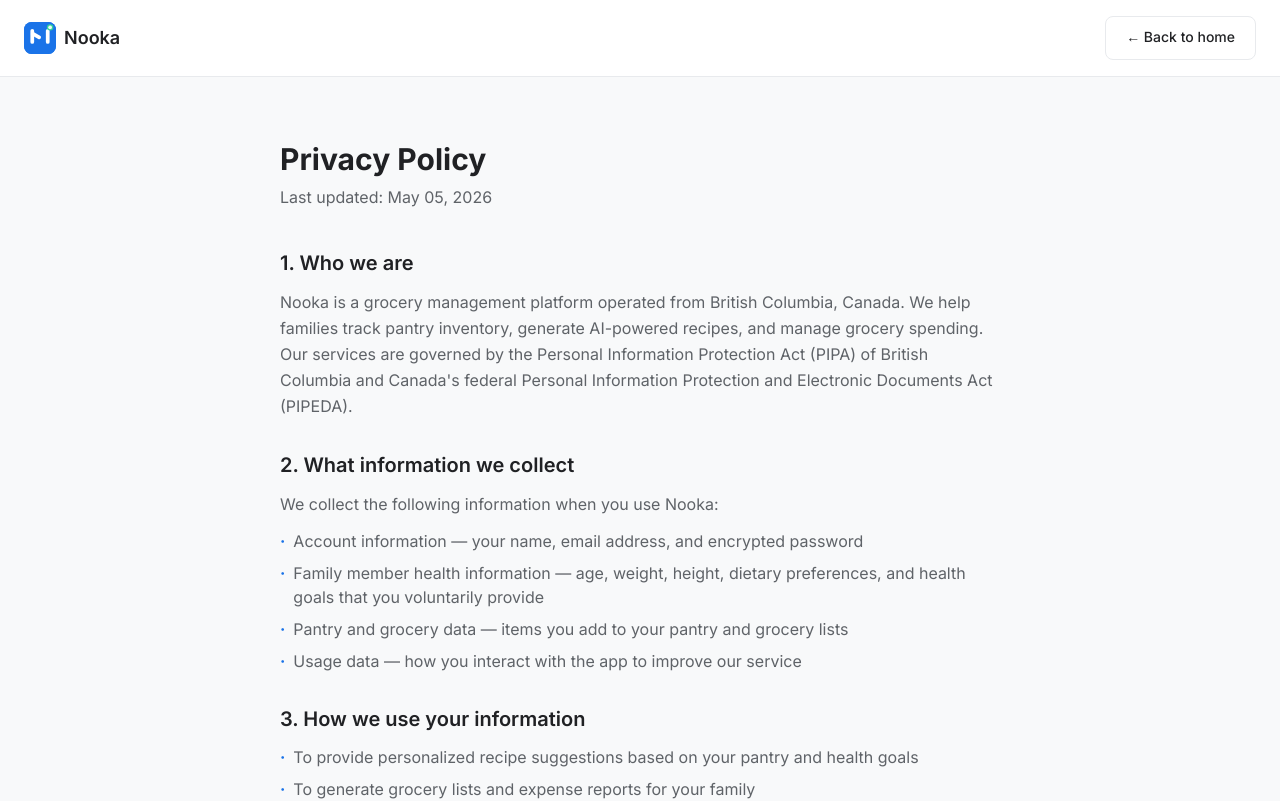
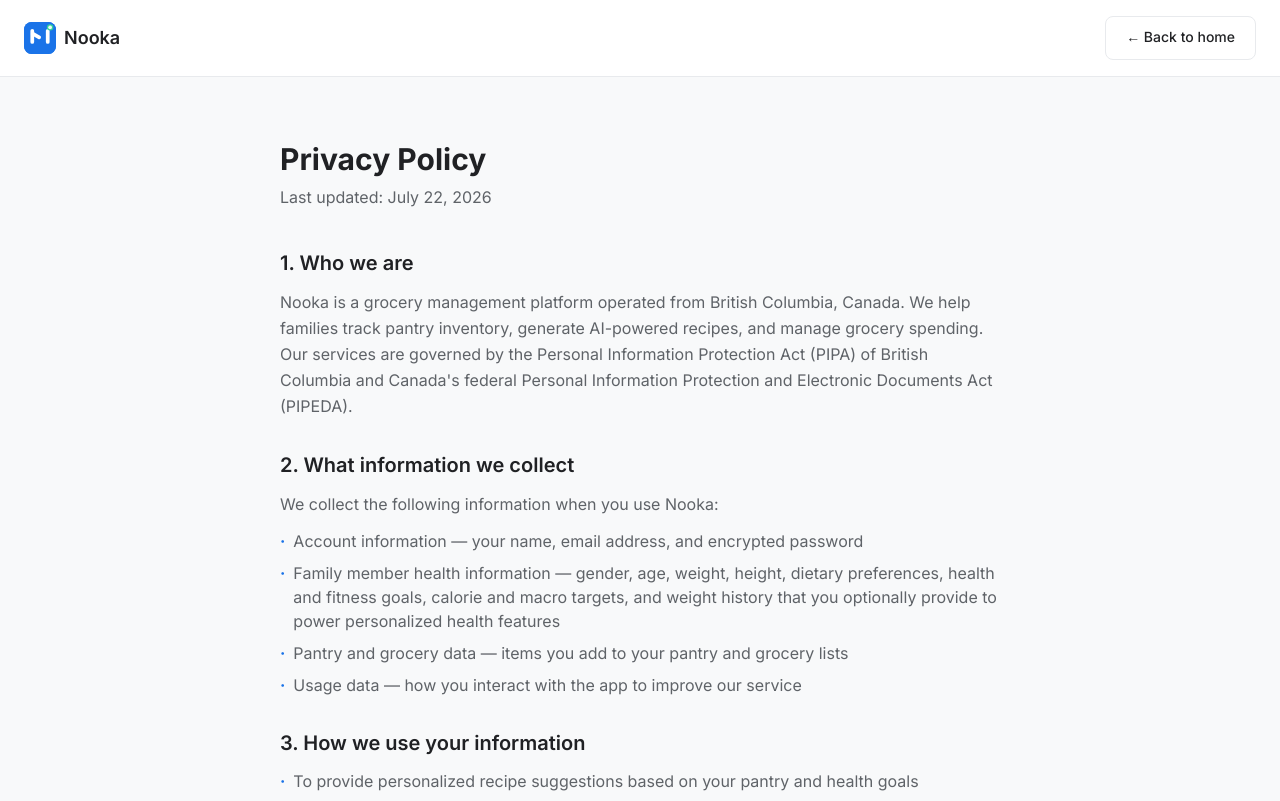
Before and after one commit to devenv247-tech/familypantry, a React (Vite) app: page /privacy in a window 1280 px wide. Shown: the top 801 px of the page. Built offline with nearby package versions, Linux system fonts and the light colour scheme.

Commit message:
Update privacy policy: fitness data collection, bump date

```diff
--- a/src/pages/Privacy.jsx
+++ b/src/pages/Privacy.jsx
@@ -17,7 +17,7 @@ export default function Privacy() {
 
         <div className="mb-10">
           <h1 className="text-3xl font-bold text-textPrimary mb-2">Privacy Policy</h1>
-          <p className="text-textMuted">Last updated: May 05, 2026</p>
+          <p className="text-textMuted">Last updated: July 22, 2026</p>
         </div>
 
         <div className="prose space-y-8">
@@ -34,7 +34,7 @@ export default function Privacy() {
             <p className="text-textMuted leading-relaxed mb-3">We collect the following information when you use Nooka:</p>
             <ul className="space-y-2 text-textMuted">
               <li className="flex gap-2"><span className="text-primary font-bold">·</span> Account information — your name, email address, and encrypted password</li>
-              <li className="flex gap-2"><span className="text-primary font-bold">·</span> Family member health information — age, weight, height, dietary preferences, and health goals that you voluntarily provide</li>
+              <li className="flex gap-2"><span className="text-primary font-bold">·</span> Family member health information — gender, age, weight, height, dietary preferences, health and fitness goals, calorie and macro targets, and weight history that you optionally provide to power personalized health features</li>
               <li className="flex gap-2"><span className="text-primary font-bold">·</span> Pantry and grocery data — items you add to your pantry and grocery lists</li>
               <li className="flex gap-2"><span className="text-primary font-bold">·</span> Usage data — how you interact with the app to improve our service</li>
             </ul>
```
